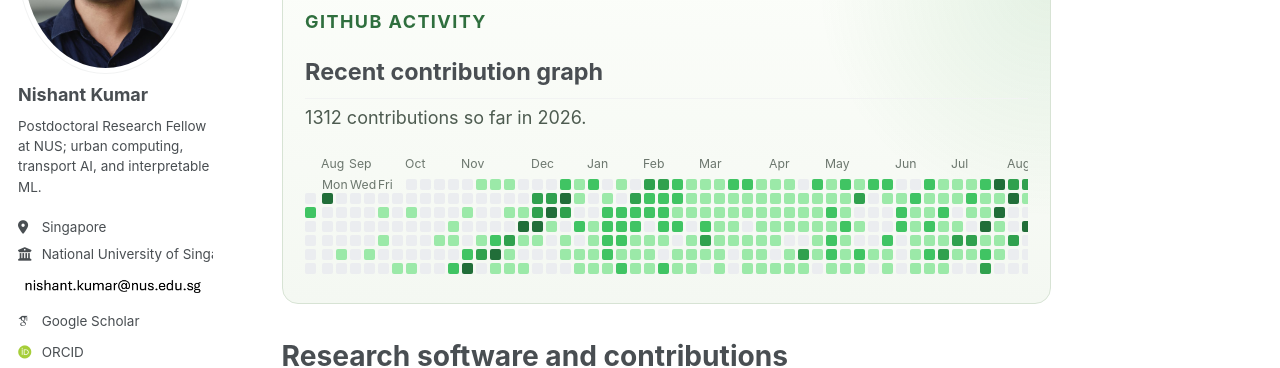
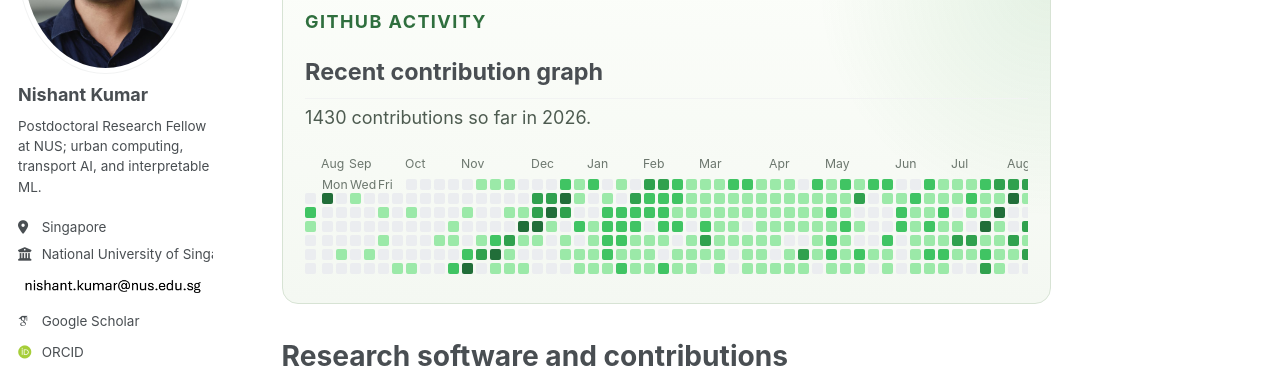
Before and after one commit to abcnishant007/abcnishant007.github.io, a Jekyll site: the page built from _pages/software.md, in a window 1280 px wide and 900 px high. Shown: the part 240-608 px from the top of the window. Built offline with Jekyll 4.4.1, drawn with Linux system fonts in a browser that asks for light colours; some web fonts are replaced; a script bundle is joined from its source files by our own code; library files that are not in the unit come from our copies; part of the change alters nothing that is shown.

Commit message:
Update GitHub contributions data

```diff
--- a/assets/data/github-contributions.json
+++ b/assets/data/github-contributions.json
@@ -1,54 +1,12 @@
 {
   "username": "abcnishant007",
   "source": "https://github-contributions-api.jogruber.de/v4/abcnishant007",
-  "generated_at": "2026-08-03T06:09:15+00:00",
+  "generated_at": "2026-08-10T04:21:36+00:00",
   "summary": {
     "year": "2026",
-    "total": 1312
+    "total": 1430
   },
   "contributions": [
-    {
-      "date": "2025-08-03",
-      "count": 1,
-      "color": "#9be9a8",
-      "intensity": "1"
-    },
-    {
-      "date": "2025-08-04",
-      "count": 0,
-      "color": "#ebedf0",
-      "intensity": "0"
-    },
-    {
-      "date": "2025-08-05",
-      "count": 0,
-      "color": "#ebedf0",
-      "intensity": "0"
-    },
-    {
-      "date": "2025-08-06",
-      "count": 1,
-      "color": "#9be9a8",
-      "intensity": "1"
-    },
-    {
-      "date": "2025-08-07",
-      "count": 0,
-      "color": "#ebedf0",
-      "intensity": "0"
-    },
-    {
-      "date": "2025-08-08",
-      "count": 1,
-      "color": "#9be9a8",
-      "intensity": "1"
-    },
-    {
-      "date": "2025-08-09",
-      "count": 0,
-      "color": "#ebedf0",
-      "intensity": "0"
-    },
     {
       "date": "2025-08-10",
       "count": 0,
@@ -1900,8 +1858,8 @@
     {
       "date": "2026-06-14",
       "count": 26,
-      "color": "#216e39",
-      "intensity": "4"
+      "color": "#30a14e",
+      "intensity": "3"
     },
     {
       "date": "2026-06-15",
@@ -1972,8 +1930,8 @@
     {
       "date": "2026-06-26",
       "count": 17,
-      "color": "#30a14e",
-      "intensity": "3"
+      "color": "#40c463",
+      "intensity": "2"
     },
     {
       "date": "2026-06-27",
@@ -2128,8 +2086,8 @@
     {
       "date": "2026-07-22",
       "count": 25,
-      "color": "#216e39",
-      "intensity": "4"
+      "color": "#30a14e",
+      "intensity": "3"
     },
     {
       "date": "2026-07-23",
@@ -2163,33 +2121,33 @@
     },
     {
       "date": "2026-07-28",
-      "count": 4,
-      "color": "#9be9a8",
-      "intensity": "1"
+      "count": 17,
+      "color": "#40c463",
+      "intensity": "2"
     },
     {
       "date": "2026-07-29",
-      "count": 0,
-      "color": "#ebedf0",
-      "intensity": "0"
+      "count": 42,
+      "color": "#216e39",
+      "intensity": "4"
     },
     {
       "date": "2026-07-30",
-      "count": 0,
-      "color": "#ebedf0",
-      "intensity": "0"
+      "count": 5,
+      "color": "#9be9a8",
+      "intensity": "1"
     },
     {
       "date": "2026-07-31",
-      "count": 0,
-      "color": "#ebedf0",
-      "intensity": "0"
+      "count": 1,
+      "color": "#9be9a8",
+      "intensity": "1"
     },
     {
       "date": "2026-08-01",
-      "count": 0,
-      "color": "#ebedf0",
-      "intensity": "0"
+      "count": 6,
+      "color": "#9be9a8",
+      "intensity": "1"
     },
     {
       "date": "2026-08-02",
@@ -2199,6 +2157,48 @@
     },
     {
       "date": "2026-08-03",
+      "count": 0,
+      "color": "#ebedf0",
+      "intensity": "0"
+    },
+    {
+      "date": "2026-08-04",
+      "count": 3,
+      "color": "#9be9a8",
+      "intensity": "1"
+    },
+    {
+      "date": "2026-08-05",
+      "count": 13,
+      "color": "#40c463",
+      "intensity": "2"
+    },
+    {
+      "date": "2026-08-06",
+      "count": 11,
+      "color": "#40c463",
+      "intensity": "2"
+    },
+    {
+      "date": "2026-08-07",
+      "count": 18,
+      "color": "#30a14e",
+      "intensity": "3"
+    },
+    {
+      "date": "2026-08-08",
+      "count": 0,
+      "color": "#ebedf0",
+      "intensity": "0"
+    },
+    {
+      "date": "2026-08-09",
+      "count": 6,
+      "color": "#9be9a8",
+      "intensity": "1"
+    },
+    {
+      "date": "2026-08-10",
       "count": 0,
       "color": "#ebedf0",
       "intensity": "0"
```
